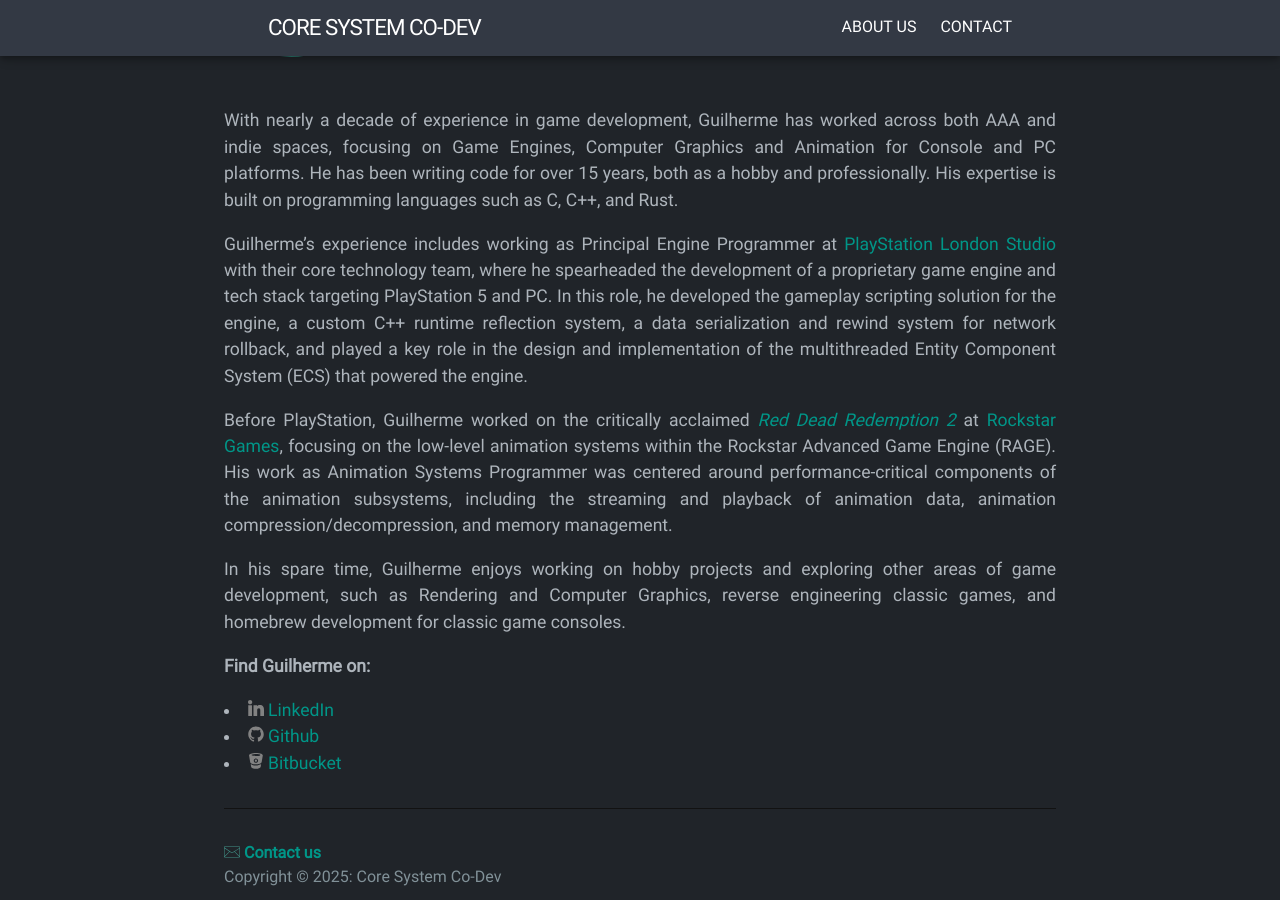
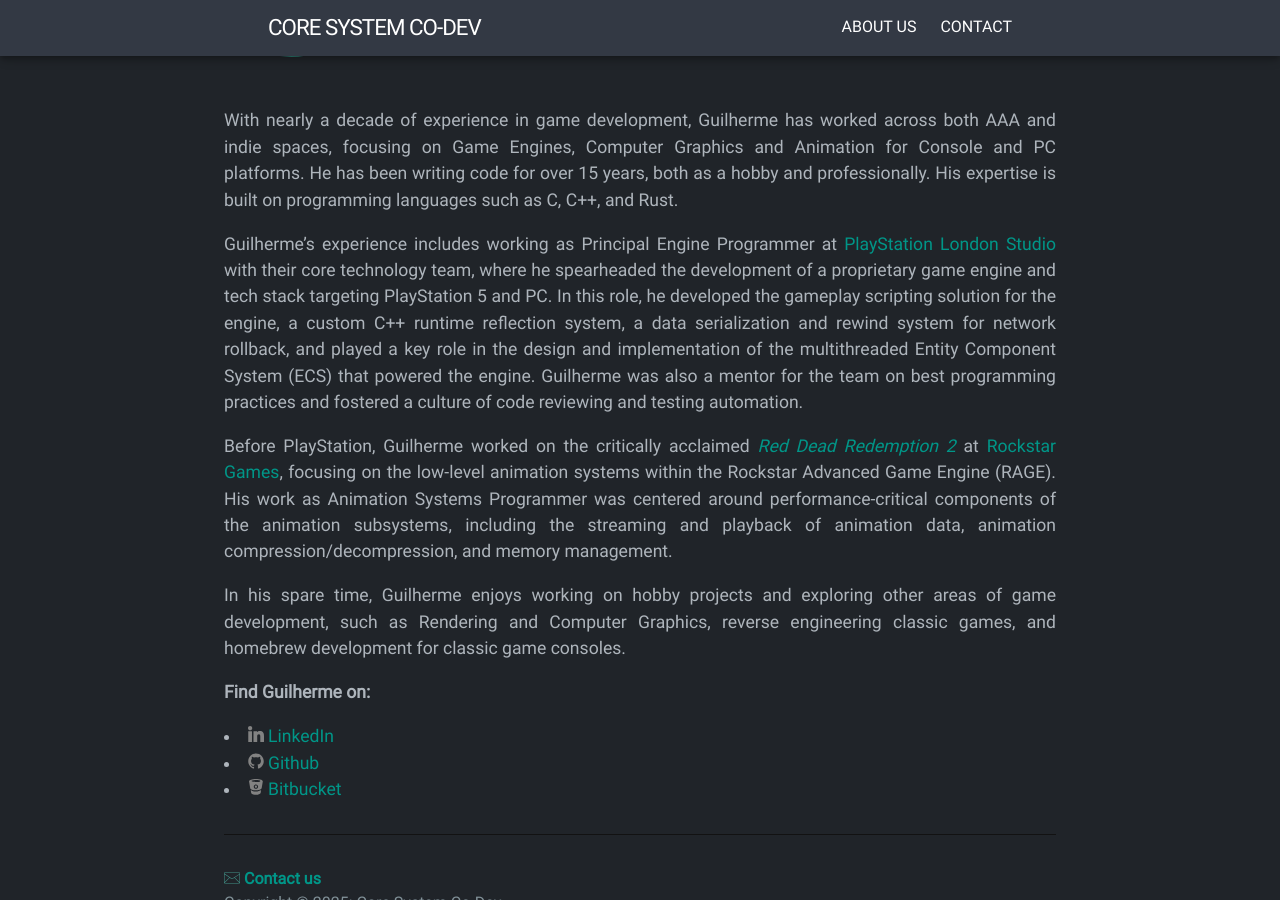
Before and after one commit to coresystemcodev/coresystemcodev.github.io, a Jekyll site: the page built from pages/about.md, in a window 1280 px wide and 900 px high, scrolled down 802 px. Built offline with Jekyll 4.4.1, drawn with Linux system fonts in a browser that asks for light colours.

Commit message:
Adding more to bio page.

```diff
--- a/pages/about.md
+++ b/pages/about.md
@@ -25,7 +25,7 @@
 
 With nearly a decade of experience in game development, Guilherme has worked across both AAA and indie spaces, focusing on Game Engines, Computer Graphics and Animation for Console and PC platforms. He has been writing code for over 15 years, both as a hobby and professionally. His expertise is built on programming languages such as C, C++, and Rust.
 
-Guilherme's experience includes working as Principal Engine Programmer at [PlayStation London Studio][link_psls] with their core technology team, where he spearheaded the development of a proprietary game engine and tech stack targeting PlayStation 5 and PC. In this role, he developed the gameplay scripting solution for the engine, a custom C++ runtime reflection system, a data serialization and rewind system for network rollback, and played a key role in the design and implementation of the multithreaded Entity Component System (ECS) that powered the engine.
+Guilherme's experience includes working as Principal Engine Programmer at [PlayStation London Studio][link_psls] with their core technology team, where he spearheaded the development of a proprietary game engine and tech stack targeting PlayStation 5 and PC. In this role, he developed the gameplay scripting solution for the engine, a custom C++ runtime reflection system, a data serialization and rewind system for network rollback, and played a key role in the design and implementation of the multithreaded Entity Component System (ECS) that powered the engine. Guilherme was also a mentor for the team on best programming practices and fostered a culture of code reviewing and testing automation.
 
 Before PlayStation, Guilherme worked on the critically acclaimed [*Red Dead Redemption 2*][link_rdr2] at [Rockstar Games][link_rsg], focusing on the low-level animation systems within the Rockstar Advanced Game Engine (RAGE). His work as Animation Systems Programmer was centered around performance-critical components of the animation subsystems, including the streaming and playback of animation data, animation compression/decompression, and memory management.
 
```
